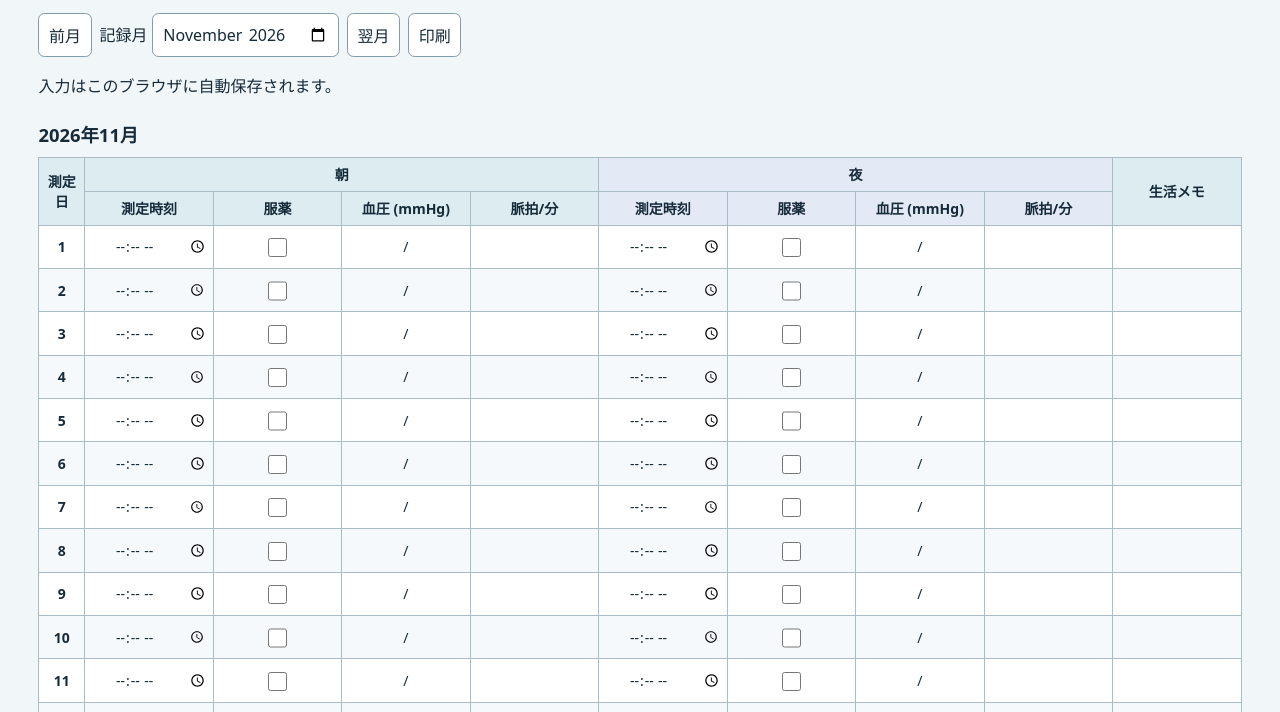
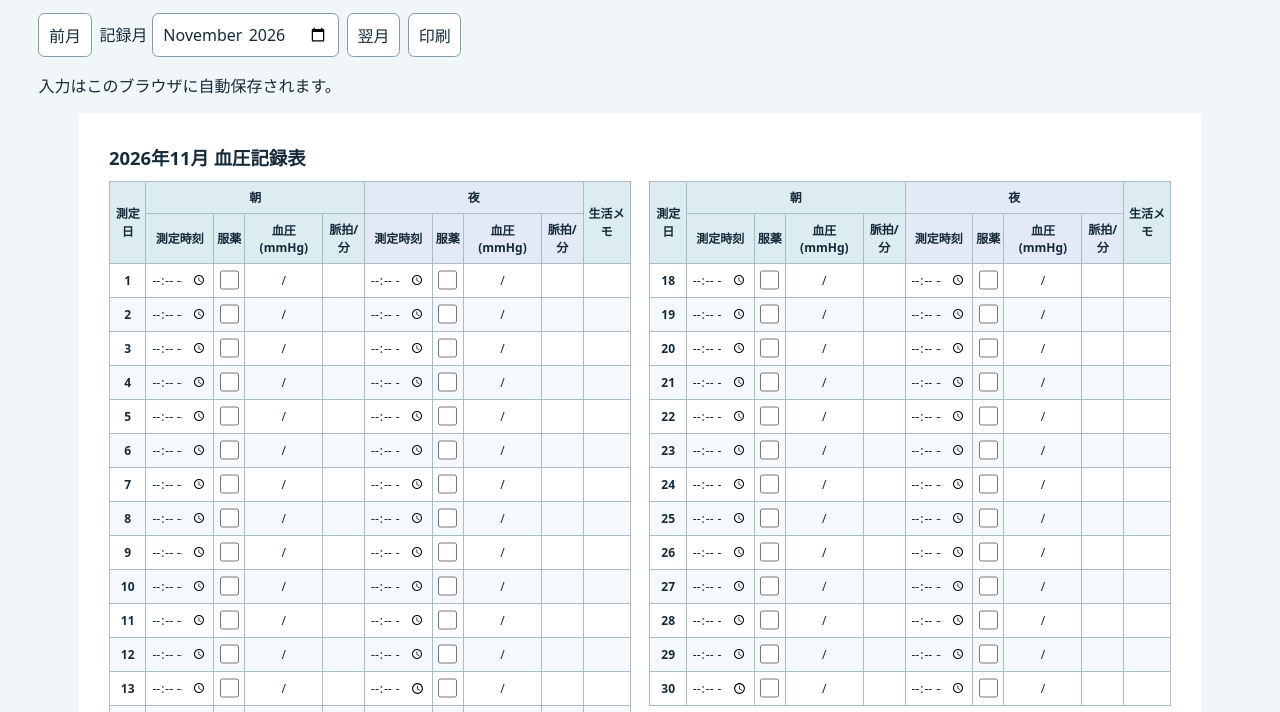
Before and after one commit to m-miyawaki-m/blood-pressure-log, a plain HTML site: page index.html in a window 1280 px wide. Shown: the part 87-799 px from the top of the page. Drawn offline with Linux system fonts and the light colour scheme.

Commit message:
Fix monthly sheet to landscape A4

```diff
--- a/app.js
+++ b/app.js
@@ -62,20 +62,24 @@ function measurementField(container, day, period, name, type, label) {
 function makeTable(first, last) {
   const wrapper = document.createElement('div');
   wrapper.className = 'table-wrap';
-  wrapper.tabIndex = 0;
-  wrapper.setAttribute('role', 'region');
   const label = `${first}日〜${last}日`;
-  wrapper.setAttribute('aria-label', label);
   const table = document.createElement('table');
   table.setAttribute('aria-label', label);
+  const widths = document.createElement('colgroup');
+  for (const width of [7, 13, 6, 15, 8, 13, 6, 15, 8, 9]) {
+    const column = document.createElement('col');
+    column.style.width = `${width}%`;
+    widths.append(column);
+  }
+  table.append(widths);
   const head = table.createTHead();
   const groups = head.insertRow();
   const columns = head.insertRow();
-  cell(groups, 'th', '測定日', { rowspan: 2, scope: 'col', class: 'day' });
+  cell(groups, 'th', '測定日', { rowspan: 2, scope: 'col' });
   for (const [period, className] of [['朝', 'morning'], ['夜', 'night']]) {
     cell(groups, 'th', period, { colspan: 4, class: className });
-    for (const [heading, width] of [['測定時刻', 'time'], ['服薬', 'med'], ['血圧 (mmHg)', 'pressure'], ['脈拍/分', 'pulse']]) {
-      cell(columns, 'th', heading, { scope: 'col', class: `${className} ${width}` });
+    for (const heading of ['測定時刻', '服薬', '血圧 (mmHg)', '脈拍/分']) {
+      cell(columns, 'th', heading, { scope: 'col', class: className });
     }
   }
   cell(groups, 'th', '生活メモ', { rowspan: 2, scope: 'col' });
@@ -122,7 +126,7 @@ function render() {
     records = {};
     status.textContent = 'このブラウザの保存データを読み込めませんでした。';
   }
-  document.querySelector('#month-title').textContent = `${year}年${month}月`;
+  document.querySelector('#month-title').textContent = `${year}年${month}月 血圧記録表`;
   sheet.replaceChildren(makeTable(1, 17), makeTable(18, end.getDate()));
 }
 
--- a/index.html
+++ b/index.html
@@ -19,8 +19,12 @@
     </div>
     <p id="status" role="status">入力はこのブラウザに自動保存されます。</p>
   </header>
-  <h2 id="month-title"></h2>
-  <div id="sheet"></div>
+  <div class="paper-viewport" tabindex="0" role="region" aria-label="A4 横の血圧記録表">
+    <section class="paper" aria-labelledby="month-title">
+      <h2 id="month-title"></h2>
+      <div id="sheet"></div>
+    </section>
+  </div>
   <noscript>記録表を使うには JavaScript を有効にしてください。</noscript>
 </main>
 </body>
--- a/style.css
+++ b/style.css
@@ -2,42 +2,38 @@
 body { margin: 0; }
 main { max-width: 1500px; margin: auto; padding: clamp(0.75rem, 3vw, 2.5rem); }
 h1 { margin: 0 0 1rem; }
-h2 { font-size: 1.15rem; margin: 1.5rem 0 0.6rem; }
+h2 { font-size: 1.15rem; margin: 0 0 3mm; }
 .toolbar { display: flex; flex-wrap: wrap; align-items: center; gap: 0.5rem; }
 button, input { font: inherit; color: inherit; }
 button, #month { min-height: 2.75rem; padding: 0.25rem 0.6rem; border: 1px solid #829da9; border-radius: 0.4rem; background: white; box-sizing: border-box; }
 button { cursor: pointer; }
 #status { margin-bottom: 0; }
-#sheet { display: grid; grid-template-columns: repeat(2, minmax(0, 1fr)); gap: 1rem; }
-.table-wrap { overflow-x: auto; }
-table { border-collapse: collapse; width: 100%; min-width: 640px; table-layout: fixed; background: white; font-size: 0.875rem; }
+.paper-viewport { overflow-x: auto; margin-top: 1rem; }
+.paper { box-sizing: border-box; width: 297mm; height: 210mm; padding: 8mm; margin-inline: auto; background: white; }
+#sheet { display: grid; grid-template-columns: repeat(2, minmax(0, 1fr)); gap: 5mm; }
+table { border-collapse: collapse; width: 100%; table-layout: fixed; background: white; font-size: 0.75rem; }
 th, td { border: 1px solid #a9bdc6; padding: 0.15rem; text-align: center; }
 thead th { padding-block: 0.4rem; background: #dcecf1; }
 .night { background: #e4e9f6; }
 tbody tr:nth-child(even) { background: #f5f9fb; }
-.day, .med { width: 2.5rem; }
-.time, .pulse { width: 4.5rem; }
-.pressure { width: 6.75rem; }
-td input { width: 100%; min-height: 2.35rem; box-sizing: border-box; border: 1px solid transparent; border-radius: 0.2rem; background: transparent; text-align: center; padding: 0.1rem; }
+tbody tr { height: 9mm; }
+td input { width: 100%; min-width: 0; height: 7mm; box-sizing: border-box; border: 1px solid transparent; border-radius: 0.2rem; background: transparent; text-align: center; padding: 0.1rem; }
+td input[type=number] { appearance: textfield; }
+td input[type=number]::-webkit-inner-spin-button { appearance: none; }
 td input[type=checkbox] { width: 1.2rem; min-height: 1.2rem; margin: 0; vertical-align: middle; accent-color: #17647c; }
 .pair { display: flex; align-items: center; gap: 0.15rem; }
 .pair input { min-width: 0; }
-input:focus-visible, button:focus-visible, .table-wrap:focus-visible { outline: 2px solid #17647c; outline-offset: -2px; background: white; }
+input:focus-visible, button:focus-visible, .paper-viewport:focus-visible { outline: 2px solid #17647c; outline-offset: -2px; background: white; }
 .print-value { display: none; }
-@media (max-width: 1360px) { #sheet { grid-template-columns: 1fr; } }
 @page { size: A4 landscape; margin: 8mm; }
 @media print {
   :root, table, tbody tr:nth-child(even) { color: black; background: white; }
   main { padding: 0; }
-  h1, h2 { margin: 0 0 0.35rem; }
-  .toolbar, #status, td input, .pair { display: none; }
-  #sheet { grid-template-columns: repeat(2, minmax(0, 1fr)); gap: 5mm; }
-  .table-wrap { overflow: visible; }
-  table { min-width: 0; font-size: 8pt; }
-  th, td { padding: 0.8mm; overflow-wrap: anywhere; }
-  .day, .med { width: 7%; }
-  .time, .pulse { width: 10%; }
-  .pressure { width: 13%; }
-  .print-value { display: inline; white-space: pre-wrap; }
+  header, td input, .pair { display: none; }
+  .paper-viewport { overflow: visible; margin: 0; }
+  .paper { width: auto; height: auto; padding: 0; }
+  table { font-size: 8pt; }
+  th, td { overflow-wrap: anywhere; }
+  .print-value { display: block; white-space: nowrap; overflow: hidden; text-overflow: ellipsis; }
   tr { break-inside: avoid; }
 }
```
